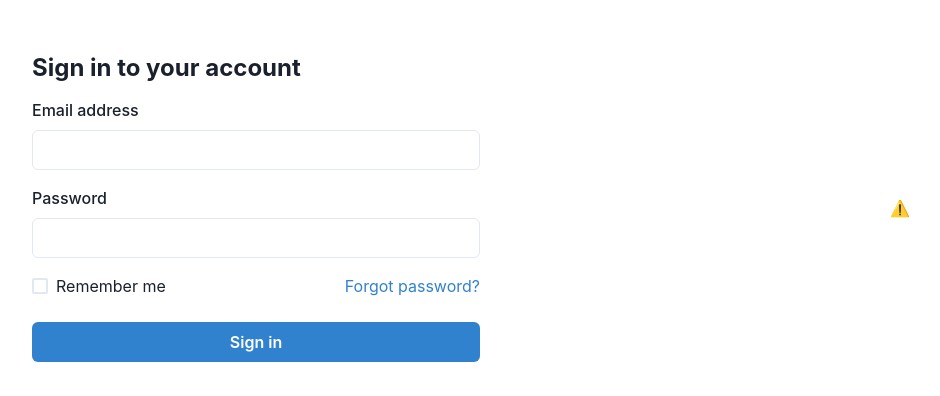
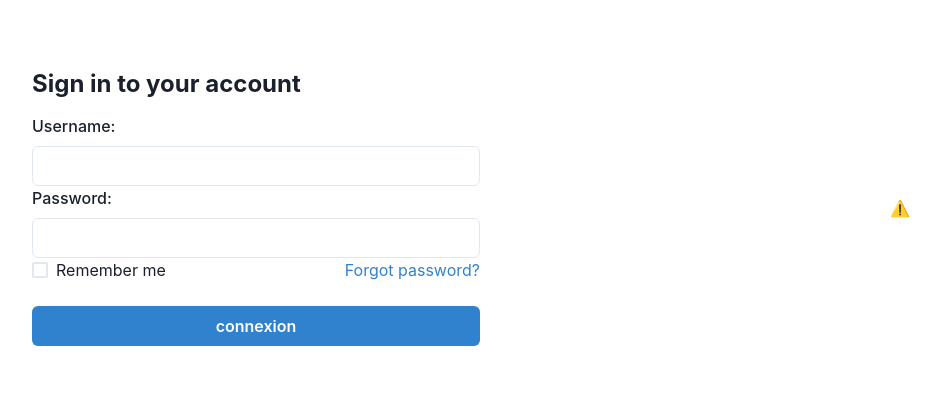
Before and after one commit to TsioryRaman/transfert-front, a React (Vite) app: page /login in a window 1280 px wide. Shown: the part 268-664 px from the top of the page, without its empty margins (78-1018 px from the left). Built offline with nearby package versions, Linux system fonts and the light colour scheme; no server answers.

Commit message:
feat:dynamiser le login

```diff
--- a/src/App.tsx
+++ b/src/App.tsx
@@ -1,9 +1,10 @@
 import { socket, WebSocketProvider } from "./socket.io/WebSocketContexts";
-import { User } from "./pages/public/login";
+import Login, { User } from "./pages/public/login";
 import { BrowserRouter, Navigate, Route, Routes } from "react-router-dom";
 import { UserContextProvider } from "./context/UserContext";
 import { useState } from "react";
-import { Login } from "./pages/public/Auth";
+// import { Login } from "./pages/public/Auth";
+// import { login } from "./pages/public/login";
 import Signup from "./pages/public/Signup";
 import { Box, Container, Flex, HStack } from "@chakra-ui/layout";
 import ProtectedRoute from "./components/RouteGuard/ProtectedRoute";
@@ -65,14 +66,14 @@ function App() {
           <Routes>
             {/** Route PRIVEE */}
             <Route element={<ProtectedRoute />}>
-              <Route path="acceuil" element={<Acceuil title="acceuil"/>} />
+              <Route path="acceuil" element={<Acceuil title="accueil" />} />
               <Route path="help" element={<Help />} />
             </Route>
             {/** Route PUBLIC */}
             <Route element={<PublicRoute />}>
-              <Route path="login" element={<Login title="login"/>} />
-              <Route element={<Signup title="signup"/>} path="signup" />
-              <Route path="transfert" element={<Transfert title="transfert"/>} />
+              <Route path="login" element={<Login title="login" />} />
+              <Route element={<Signup title="signup" />} path="signup" />
+              <Route path="transfert" element={<Transfert title="transfert" />} />
             </Route>
             <Route path="*" element={<Navigate to="/acceuil" />} />
           </Routes>
--- a/src/pages/public/login.tsx
+++ b/src/pages/public/login.tsx
@@ -4,24 +4,26 @@ import { UserContext } from "../../context/UserContext";
 import {
   Input,
   Button,
-  Box,
+  Box, Stack,
   FormControl,
-  FormLabel,
+  FormLabel, Flex,
   Text,
+  Heading, Checkbox, Link, Center, Badge
 } from "@chakra-ui/react";
+import { Player, Controls } from "@lottiefiles/react-lottie-player";
 import { RouteProps } from "../RouteProps";
+import { useEffect } from "react";
 
 export interface User {
   token?: string;
 }
-interface Props {}
-const Login: React.FC<RouteProps> = ({title}) => {
+interface Props { }
+const Login: React.FC<RouteProps> = ({ title }) => {
   const [password, setPassword] = useState("");
   const [username, setUserName] = useState("");
-
   const [token, setToken] = useState<string>("");
-
   const { user, handleLogin } = useContext(UserContext);
+  const [error, setError] = useState("");
   const handleSubmit = async (event: React.FormEvent<HTMLFormElement>) => {
     event.preventDefault();
     const userData = JSON.stringify({ username, password });
@@ -38,14 +40,34 @@ const Login: React.FC<RouteProps> = ({title}) => {
       console.log(user);
       handleLogin({ token: data.access_token });
       setToken(user.token);
+
+      localStorage.setItem("usertoken", data.access_token);
+
+      {
+        if (data.statusCode === 401) {
+          setError(data.message);
+
+        }
+
+      }
+
     } catch (e) {
       console.error(e);
     }
+
   };
+  useEffect(() => {
+    document.title = import.meta.env.VITE_PROJECT_NAME + " | " + title;
+  }, [])
 
   return (
-    <Box w={3 / 4} mx="auto">
+
+    <Stack minH={"75vh"} direction={{ base: "column", md: "row" }}>
+      <Flex p={8} flex={1} align={"center"} justify={"center"}>
+        <Stack spacing={4} w={"full"} maxW={"md"}>
+          <Heading fontSize={"2xl"}>Sign in to your account</Heading>
           <form onSubmit={handleSubmit}>
+            <FormControl id="username">
               <FormLabel htmlFor="username">Username:</FormLabel>
               <Input
                 type="text"
@@ -53,20 +75,56 @@ const Login: React.FC<RouteProps> = ({title}) => {
                 value={username}
                 onChange={(event) => setUserName(event.target.value)}
               />
-        <FormLabel htmlFor="username">Password:</FormLabel>
+            </FormControl>
+            <FormControl id="password" >
+              <FormLabel htmlFor="password">Password:</FormLabel>
               <Input
                 type="password"
                 id="password"
                 value={password}
                 onChange={(event) => setPassword(event.target.value)}
               />
-        <Button type={"submit"} mt="4" w="full" colorScheme="blue">
-          Login
+            </FormControl>
+            <Stack spacing={6}>
+              <Stack
+                direction={{ base: "column", sm: "row" }}
+                align={"start"}
+                justify={"space-between"}
+              >
+                <Checkbox>Remember me</Checkbox>
+                <Link color={"blue.500"} href="./Signup">
+                  Forgot password?
+                </Link>
+              </Stack>
+              <Button colorScheme={"blue"} type={"submit"} variant={"solid"}>
+                connexion
               </Button>
+            </Stack>
           </form>
+          {/* <Text>Le token - {JSON.stringify(token)}</Text> */}
+          {error ? <Badge>{error}</Badge> : null}
+        </Stack>
+      </Flex>
+      <Flex
+        flex={1}
+        width={{ base: "100%", sm: "0%", md: "25%" }}
+        justify="center"
+      >
+        <Center>
+          <Player // set the ref to your class instance
+            autoplay={true}
+            loop={true}
+            controls={true}
+            speed={0.7}
+            src="https://assets5.lottiefiles.com/packages/lf20_fWd36IjnsR.json"
+            /* src="https://assets8.lottiefiles.com/packages/lf20_mbrocy0r.json" */
+            style={{ height: "500px", width: "500px" }}
+          ></Player>
+        </Center>
+      </Flex>
 
-      <Text>Le token - {JSON.stringify(token)}</Text>
-    </Box>
+
+    </Stack>
   );
 };
 export default Login;
```
Lines whose indentation alone changed are shown as unchanged.
